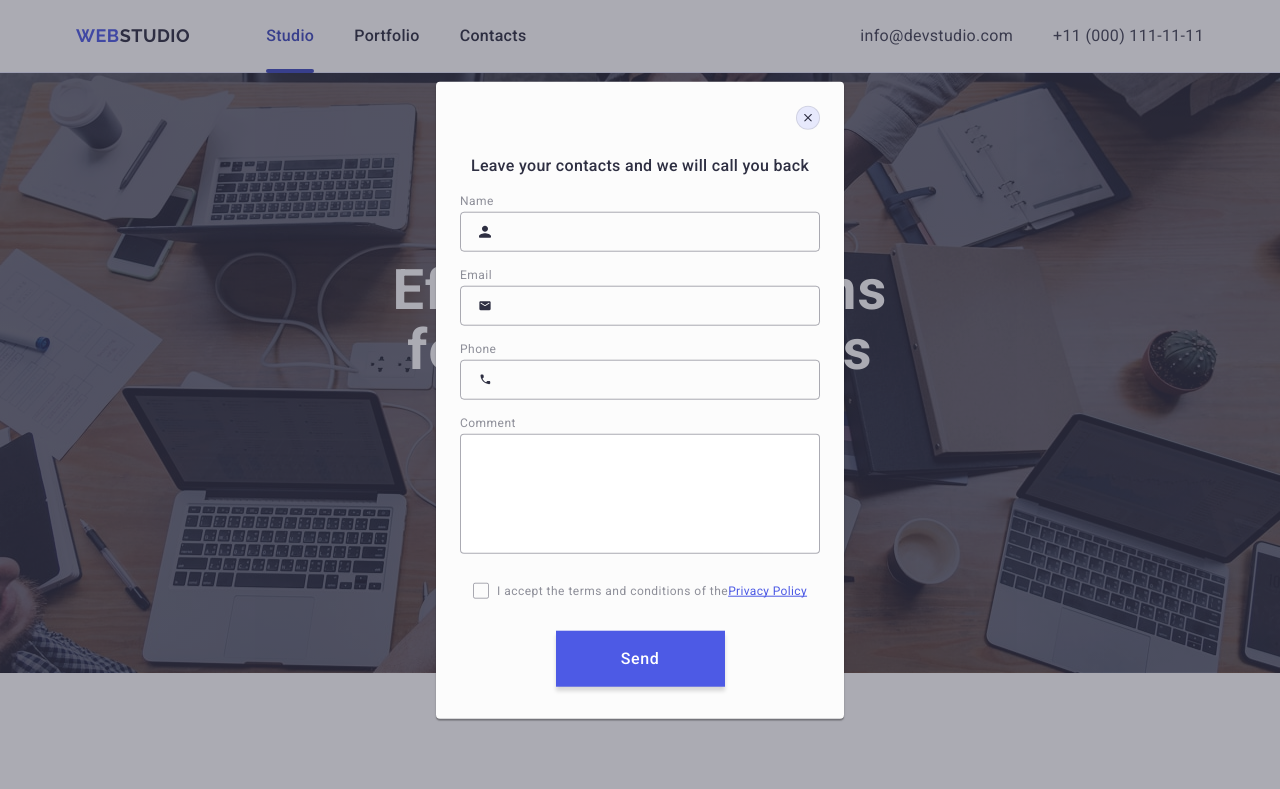
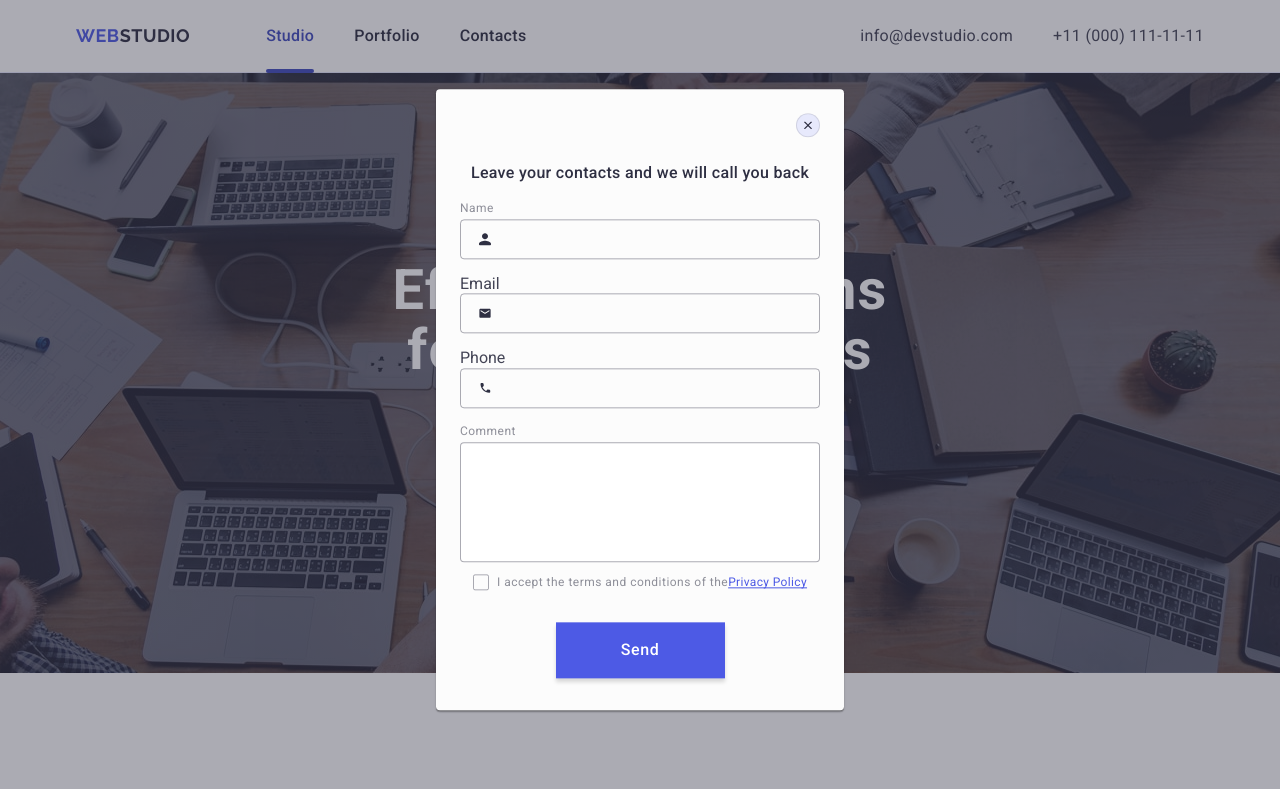
Before and after one commit to MilaB-oss/goit-markup-hw-05, a plain HTML site: page index.html in a window 1280 px wide. Shown: the top 789 px of the page. Drawn offline with nearby package versions, Linux system fonts and the light colour scheme.

Commit message:
add fixes

```diff
--- a/css/styles.css
+++ b/css/styles.css
@@ -691,6 +691,9 @@ margin-bottom: 8px;
 position: relative;
 }
 
+.form-field:last-child {
+  margin-bottom: 16px;
+}
 .input-wrapper {
 position: relative;
 margin-bottom: 8px;
@@ -755,7 +758,6 @@ transition: border-color 250ms cubic-bezier(0.4, 0, 0.2, 1);
 font: 400 12px / 1.17 "Roboto", sans-serif;
 letter-spacing: 0.04em;
 color: rgba(46, 47, 66, 0.4);
-margin-bottom: 16px;
 }
 
 .form-textarea::placeholder {
--- a/index.html
+++ b/index.html
@@ -389,7 +389,7 @@
             </div>
         </div>
         <div class="form-field">
-            <label for="user-email" class="form-label">Email</label>
+            <label>Email</label>
             <div class="input-wrapper">
                 <input type="email" name="user-email" id="user-email" class="form-input" placeholder=" " required>
                 <svg class="form-icon" width="18" height="24">
@@ -398,7 +398,7 @@
             </div>
         </div>
         <div class="form-field">
-            <label for="user-phone" class="form-label">Phone</label>
+            <label>Phone</label>
             <div class="input-wrapper">
                 <input type="tel" name="user-phone" id="user-phone" class="form-input" placeholder=" " required>
                 <svg class="form-icon" width="18" height="24">
```
